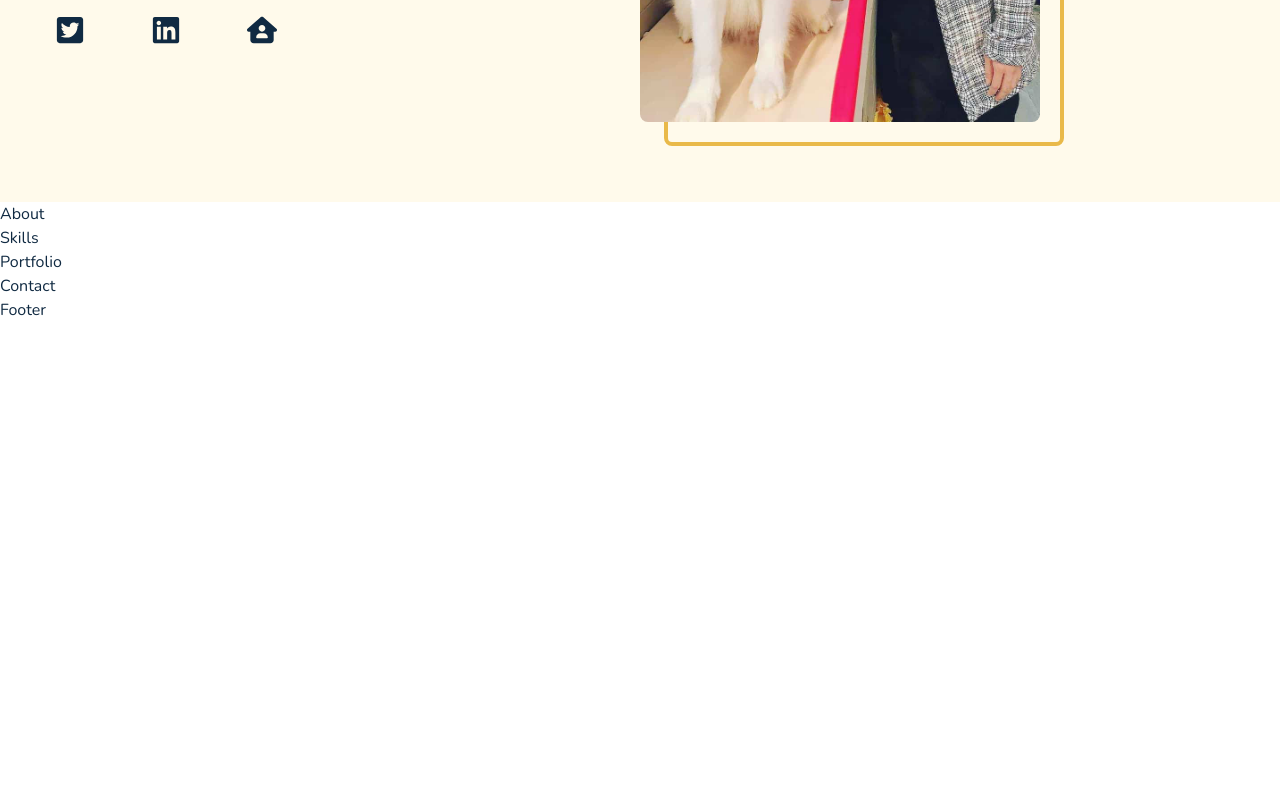
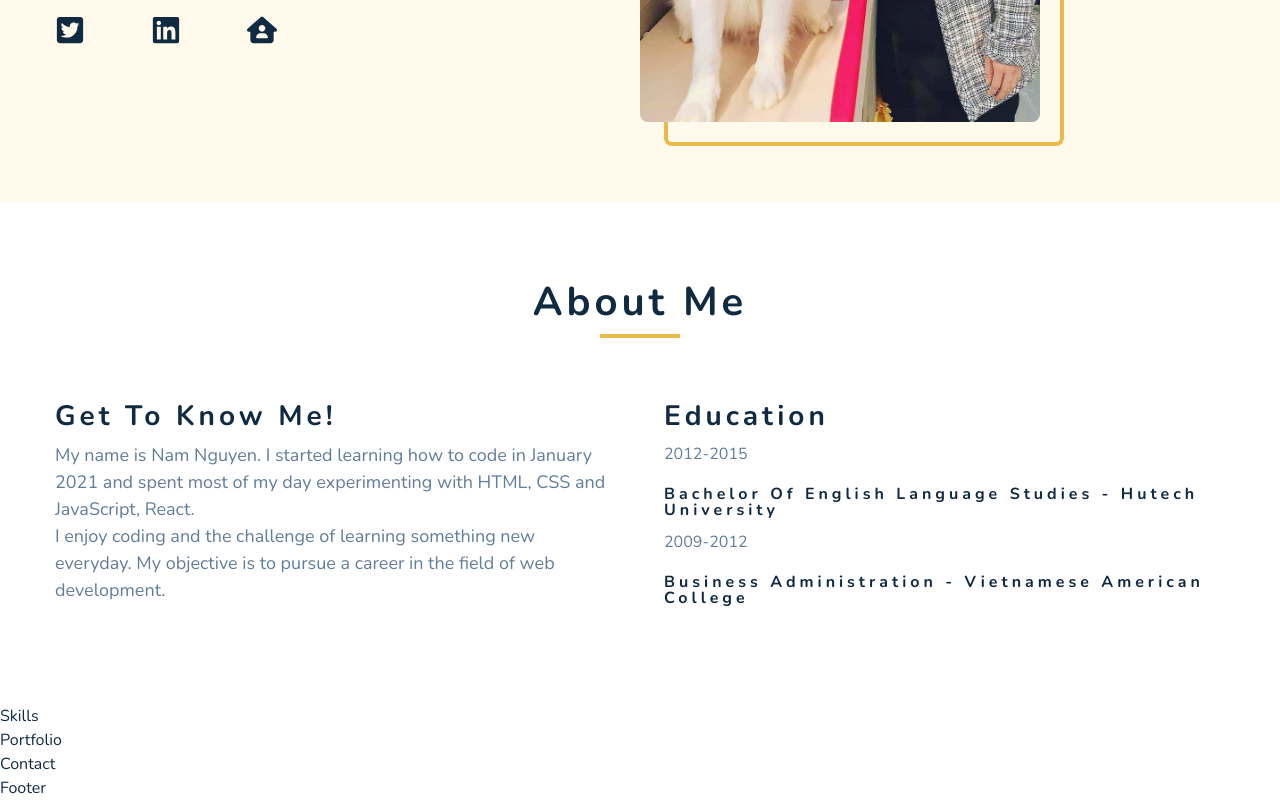
Before and after one commit to namnguyen-dev/personal-portfolio-reactjs, a React (Vite) app: page / in a window 1280 px wide. Shown: the part 490-1290 px from the top of the page. Before the commit the page ends 812 px from the top, so only its background shows below. Built offline with nearby package versions, Linux system fonts and the light colour scheme; a web font is replaced by a local one.

Commit message:
add About section

```diff
--- /dev/null
+++ b/src/components/About/About.css
@@ -0,0 +1,38 @@
+.about-title {
+  text-align: left;
+  margin-bottom: 3rem;
+}
+.about-title .underline {
+  margin-left: 0;
+}
+
+.about {
+  padding: 5rem 0;
+}
+.about-center {
+  display: flex;
+  flex-direction: column;
+}
+
+.section-about-info {
+  margin-bottom: 3rem;
+}
+@media screen and (min-width: 992px) {
+  .about-center {
+    display: grid;
+    grid-template-columns: 1fr 1fr;
+    grid-gap: 3rem;
+  }
+
+  .about-title {
+    text-align: center;
+    margin-bottom: 4rem;
+  }
+  .about-title .underline {
+    margin-left: auto;
+  }
+
+  .about-center-info p {
+    font-size: 1.125rem;
+  }
+}
--- a/src/components/About/About.jsx
+++ b/src/components/About/About.jsx
@@ -1,5 +1,43 @@
+import React from 'react';
+import './About.css';
+
 const About = () => {
-  return <div id="about">About</div>;
+  return (
+    <section className="section about" id="about">
+      <div className="section-center">
+        <div className="section-title about-title">
+          <h2>About me</h2>
+          <div className="underline"></div>
+        </div>
+
+        <div className="about-center">
+          <div className="about-center-info">
+            <h3>Get to know me!</h3>
+            <p>
+              My name is Nam Nguyen. I started learning how to code in January
+              2021 and spent most of my day experimenting with HTML, CSS and
+              JavaScript, React.
+              <br />I enjoy coding and the challenge of learning something new
+              everyday. My objective is to pursue a career in the field of web
+              development.
+            </p>
+          </div>
+
+          <div>
+            <h3>Education</h3>
+            <div>
+              <p>2012-2015</p>
+              <h4>Bachelor Of English Language Studies - Hutech University</h4>
+            </div>
+            <div>
+              <p>2009-2012</p>
+              <h4>Business Administration - Vietnamese American College</h4>
+            </div>
+          </div>
+        </div>
+      </div>
+    </section>
+  );
 };
 
 export default About;
```
